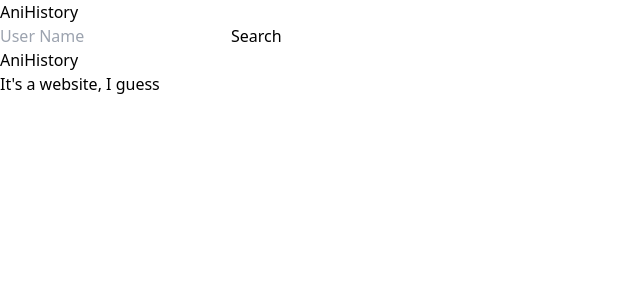
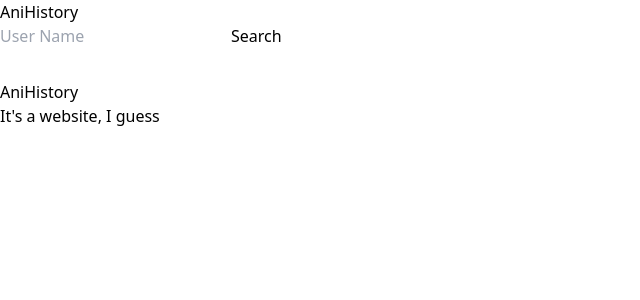
Before and after one commit to tabratton/anihistory-ui-vue, a Vue app: page / in a window 1280 px wide. Shown: the top 300 px of the page, without its empty margins (0-640 px from the left). Built offline with nearby package versions, Linux system fonts and the light colour scheme.

Commit message:
fix navbar sizing

```diff
--- a/src/App.vue
+++ b/src/App.vue
@@ -41,8 +41,8 @@ export default {
 <style scoped lang="css">
 .main {
   display: grid;
-  grid: 'nav' 6vh
-        'content' 94vh /
+  grid: 'nav' 80px
+        'content' calc(100vh - 80px) /
         1fr;
 }
 
@@ -56,6 +56,7 @@ export default {
   grid-area: content;
   align-self: stretch;
   justify-self: stretch;
+  height: 100%;
 }
 
 body.modal-active {
```
